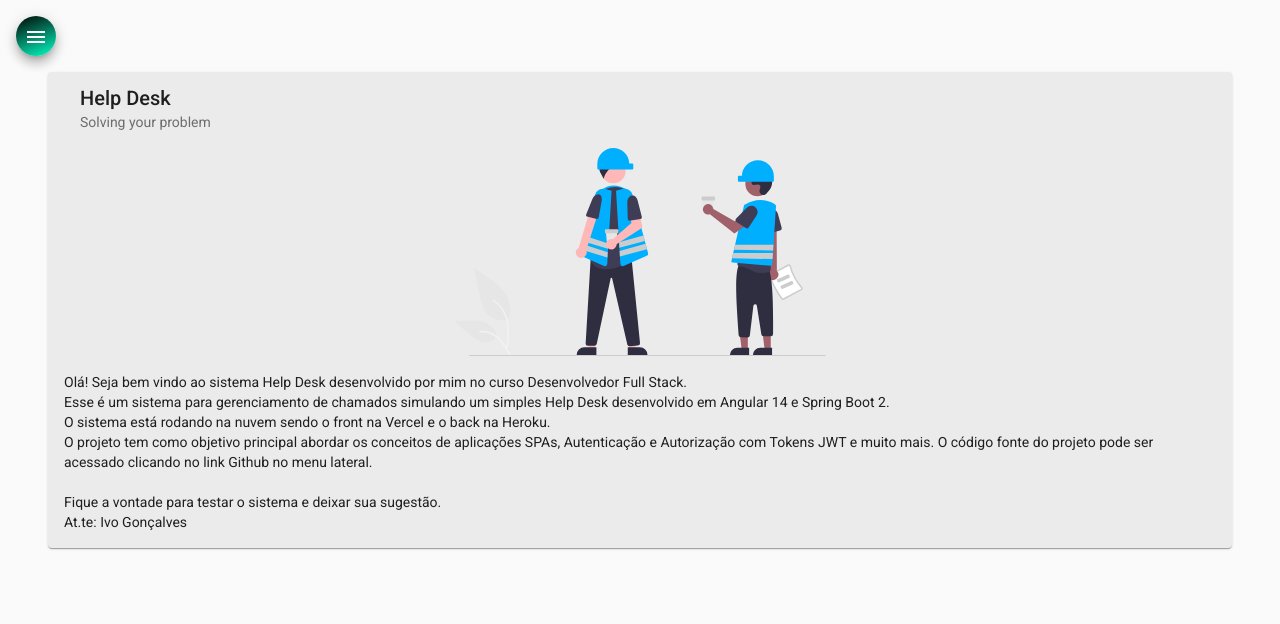
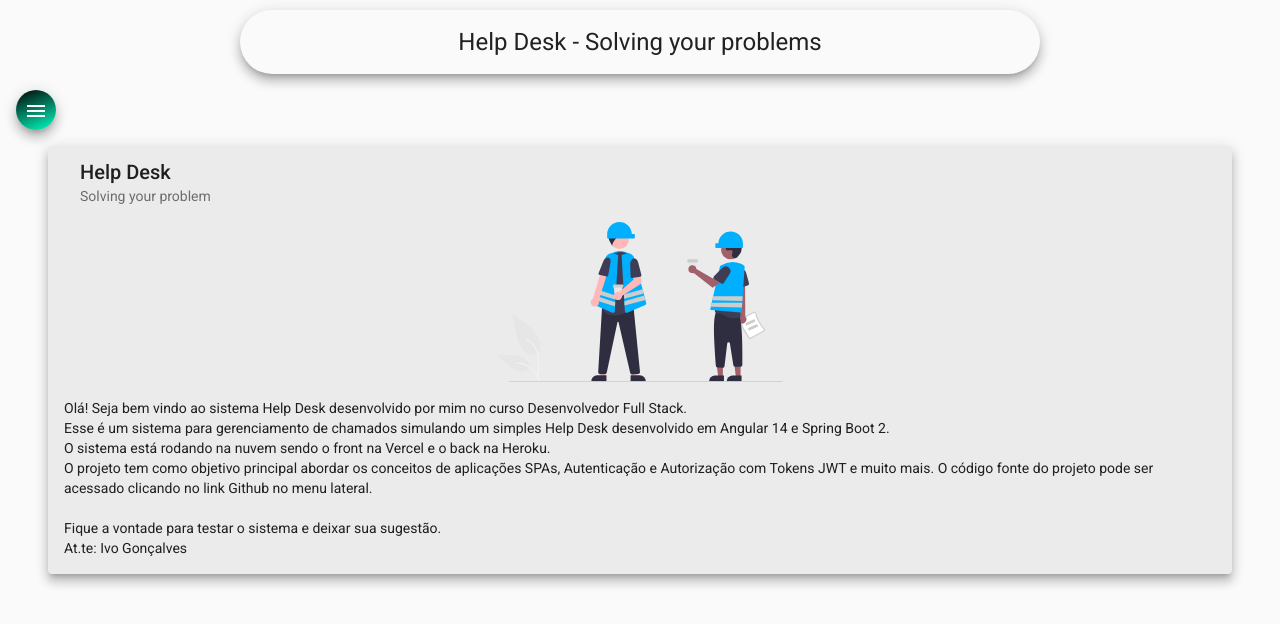
Before and after one commit to Ivo-jose/helpdesk-frontend, an Angular app: page /home in a window 1280 px wide. Shown: the top 624 px of the page. Built offline with nearby package versions, Linux system fonts and the light colour scheme.

Commit message:
HTML e CSS para HEADER

```diff
--- a/src/app/components/header/header.component.css
+++ b/src/app/components/header/header.component.css
@@ -0,0 +1,13 @@
+.container {
+    display: flex;
+    align-items: center;
+    justify-content: center;
+    padding: 1rem;
+    margin: .6rem auto 0 auto;
+    width: 60%;
+    border-radius: 2rem;
+}
+
+h1 {
+    margin-bottom: 0;
+}
--- a/src/app/components/header/header.component.html
+++ b/src/app/components/header/header.component.html
@@ -1 +1,3 @@
-<p>header works!</p>
+<div class="container mat-elevation-z8">
+    <h1>Help Desk - Solving your problems</h1>
+</div>
--- a/src/app/components/home/home.component.css
+++ b/src/app/components/home/home.component.css
@@ -5,5 +5,5 @@
 }
 
 img {
-    height: 13rem;
+    height: 10rem;
 }
--- a/src/app/components/home/home.component.html
+++ b/src/app/components/home/home.component.html
@@ -1,4 +1,4 @@
-<mat-card class="card">
+<mat-card class="card mat-elevation-z8">
     <mat-card-header>
       <mat-card-title>Help Desk</mat-card-title>
       <mat-card-subtitle>Solving your problem</mat-card-subtitle>
--- a/src/app/components/nav/nav.component.html
+++ b/src/app/components/nav/nav.component.html
@@ -27,6 +27,7 @@
     </mat-drawer>
 
     <div class="sidenav-content">
+      <app-header></app-header>
       <button class="menu mat-elevation-z8" (click)="drawer.toggle()" mat-icon-button>
         <mat-icon>menu</mat-icon>
       </button>
```
